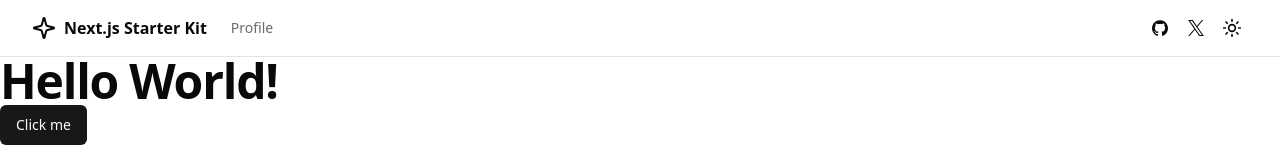
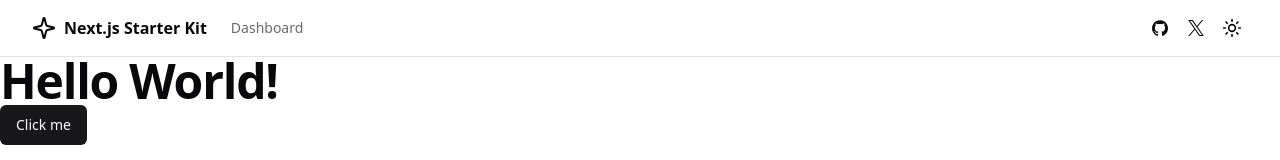
Before and after one commit to lokeswaran-aj/nextjs-postgres-auth-starter-kit, a Next.js app: page / in a window 1280 px wide. Shown: the top 160 px of the page. Built offline with nearby package versions, Linux system fonts and the light colour scheme.

Commit message:
☄️ Update profile to dashboard link in the navbar

```diff
--- a/src/components/site-header/index.tsx
+++ b/src/components/site-header/index.tsx
@@ -10,11 +10,17 @@ import { MobileNav } from "./mobile-nav";
 import { ThemeToggler } from "./theme-toggler";
 
 export const SiteHeader = () => {
+    const navLinks = [
+        {
+            name: "Dashboard",
+            href: "/dashboard",
+        },
+    ];
     return (
         <header className="sticky top-0 z-50 w-full border-b border-border bg-background/60 backdrop-blur supports-[backdrop-filter]:bg-background/60 supports-[background-filter]:bg-background/60">
             <div className="container mx-auto flex h-14 items-center justify-between">
-                <MainNav />
-                <MobileNav />
+                <MainNav navLinks={navLinks} />
+                <MobileNav navLinks={navLinks} />
                 <div className="flex items-center justify-center">
                     <nav className="flex items-center gap-1">
                         <Link href={siteConfig.links.github} target="_blank" rel="noreferrer">
--- a/src/components/site-header/main-nav.tsx
+++ b/src/components/site-header/main-nav.tsx
@@ -7,15 +7,12 @@ import { Icons } from "@/components/icons";
 import { siteConfig } from "@/config/site";
 import { cn } from "@/lib/utils";
 
-export const MainNav = () => {
+type Props = {
+    navLinks: { name: string; href: string }[];
+};
+export const MainNav = (props: Props) => {
+    const { navLinks } = props;
     const pathname = usePathname();
-
-    const navLinks = [
-        {
-            name: "Profile",
-            href: "/profile",
-        },
-    ];
 
     return (
         <div className="mr-4 hidden md:flex">
--- a/src/components/site-header/mobile-nav.tsx
+++ b/src/components/site-header/mobile-nav.tsx
@@ -12,15 +12,13 @@ import { Button } from "../ui/button";
 import { ScrollArea } from "../ui/scroll-area";
 import { Sheet, SheetContent, SheetTrigger } from "../ui/sheet";
 
-export const MobileNav = () => {
+type Props = {
+    navLinks: { name: string; href: string }[];
+};
+export const MobileNav = (props: Props) => {
+    const { navLinks } = props;
     const [open, setOpen] = useState(false);
 
-    const navLinks = [
-        {
-            name: "Profile",
-            href: "/profile",
-        },
-    ];
     return (
         <Sheet open={open} onOpenChange={setOpen}>
             <SheetTrigger asChild>
```
